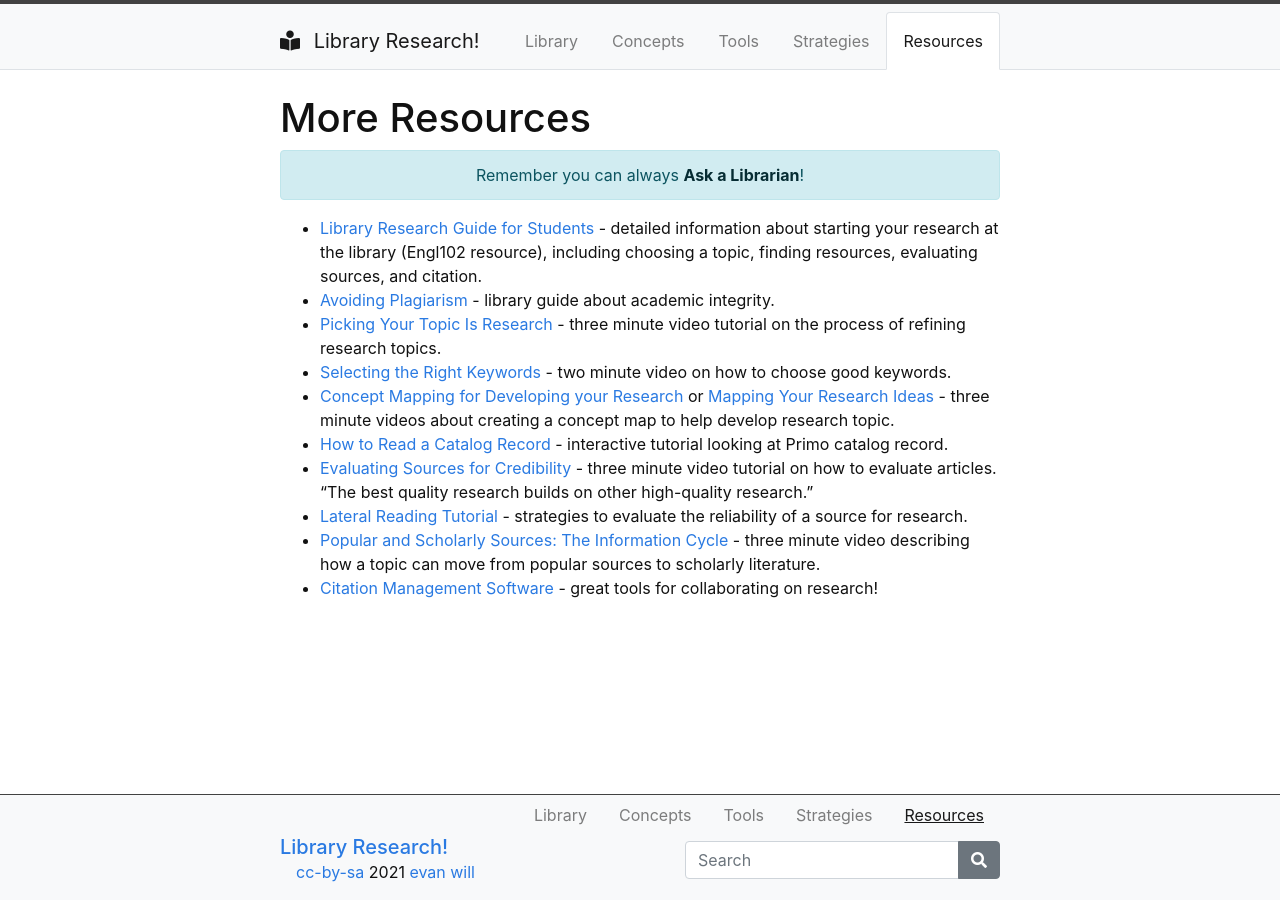
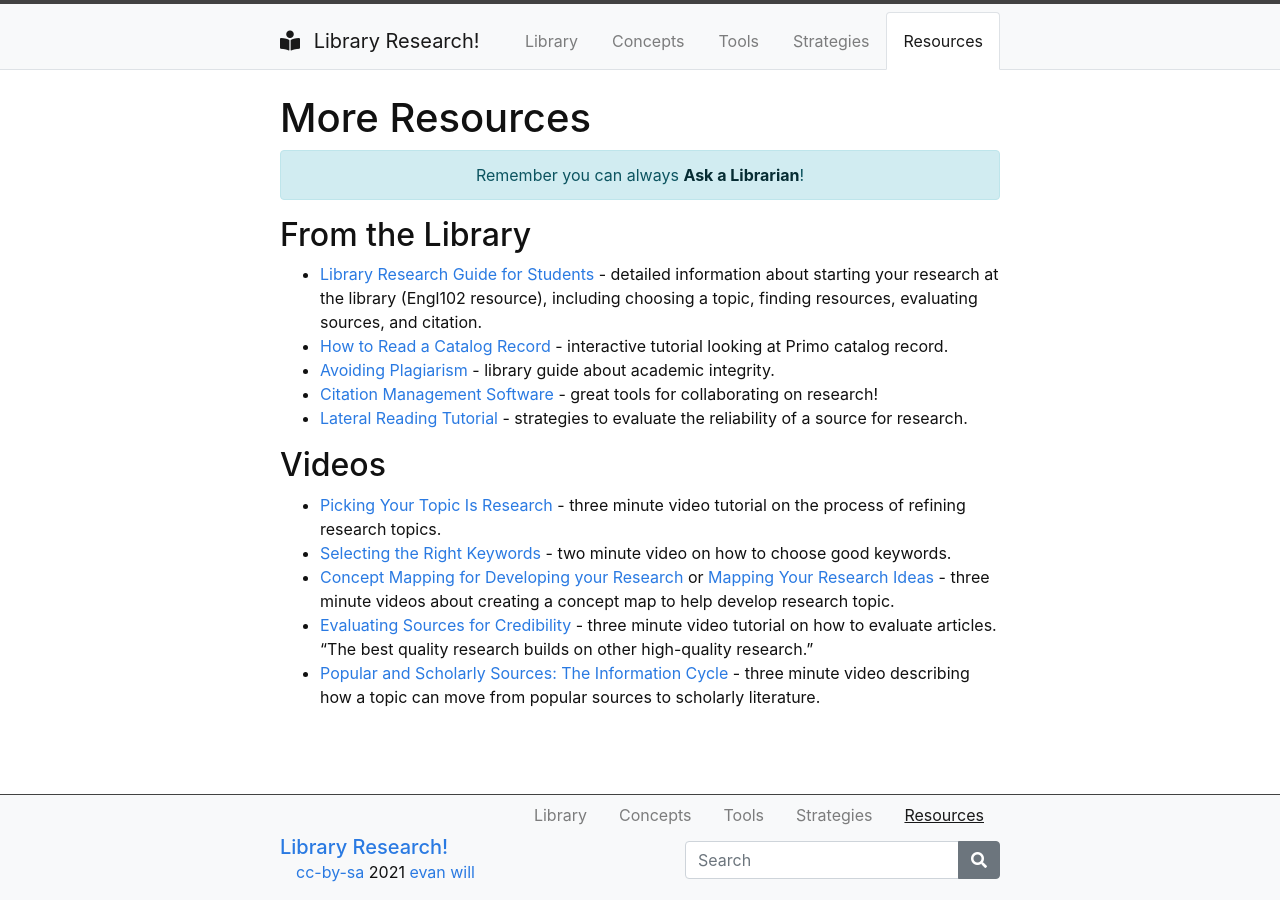
Before and after one commit to evanwill/library-intro, a Jekyll site: the page built from content/4-resources.md, in a window 1280 px wide. Built offline with Jekyll 4.4.1, drawn with Linux system fonts in a browser that asks for light colours.

Commit message:
tweak links

```diff
--- a/content/4-resources.md
+++ b/content/4-resources.md
@@ -7,13 +7,18 @@ nav: Resources
 Remember you can always [Ask a Librarian](https://www.lib.uidaho.edu/help/){:.alert-link}!{% endcapture %}
 {% include alert.html text=help color="info" align="center" %}
 
+## From the Library
+
 - [Library Research Guide for Students](https://libguides.uidaho.edu/Engl102libraryunit) - detailed information about starting your research at the library (Engl102 resource), including choosing a topic, finding resources, evaluating sources, and citation.
+- [How to Read a Catalog Record](https://h5p.uidaholib.org/fye/how-to-read-a-catalog-record/) - interactive tutorial looking at Primo catalog record.
 - [Avoiding Plagiarism](https://libguides.uidaho.edu/avoidingplagiarism) - library guide about academic integrity.
+- [Citation Management Software](https://libguides.uidaho.edu/citation-management) - great tools for collaborating on research!
+- [Lateral Reading Tutorial](https://www.lib.uidaho.edu/instruction/lateral/story.html) - strategies to evaluate the reliability of a source for research.
+
+## Videos
+
 - [Picking Your Topic Is Research](https://www.lib.ncsu.edu/tutorials/picking_topic) - three minute video tutorial on the process of refining research topics.
 - [Selecting the Right Keywords](https://vimeo.com/12861706) - two minute video on how to choose good keywords.
 - [Concept Mapping for Developing your Research](https://youtu.be/v_8rNiW4A9A) or [Mapping Your Research Ideas](https://youtu.be/jj-F6YVtsxI) - three minute videos about creating a concept map to help develop research topic.
-- [How to Read a Catalog Record](https://h5p.uidaholib.org/fye/how-to-read-a-catalog-record/) - interactive tutorial looking at Primo catalog record.
 - [Evaluating Sources for Credibility](https://youtu.be/PLTOVoHbH5c) - three minute video tutorial on how to evaluate articles. "The best quality research builds on other high-quality research."
-- [Lateral Reading Tutorial](https://www.lib.uidaho.edu/instruction/lateral/story.html) - strategies to evaluate the reliability of a source for research.
 - [Popular and Scholarly Sources: The Information Cycle](https://youtu.be/f-17MbjEws4) - three minute video describing how a topic can move from popular sources to scholarly literature.
-- [Citation Management Software](https://libguides.uidaho.edu/citation-management) - great tools for collaborating on research!
```
Also changed, not shown: content/2-tools.md (+1 -1 lines).
